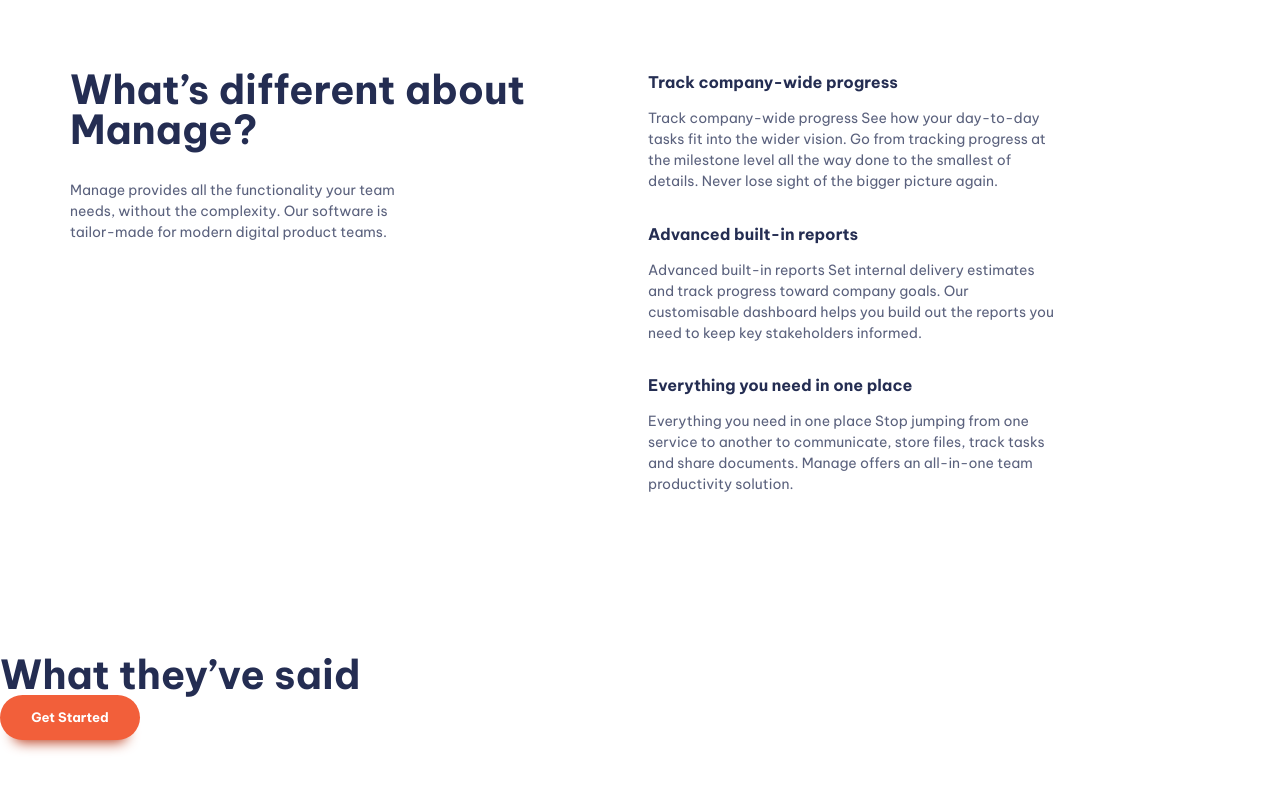
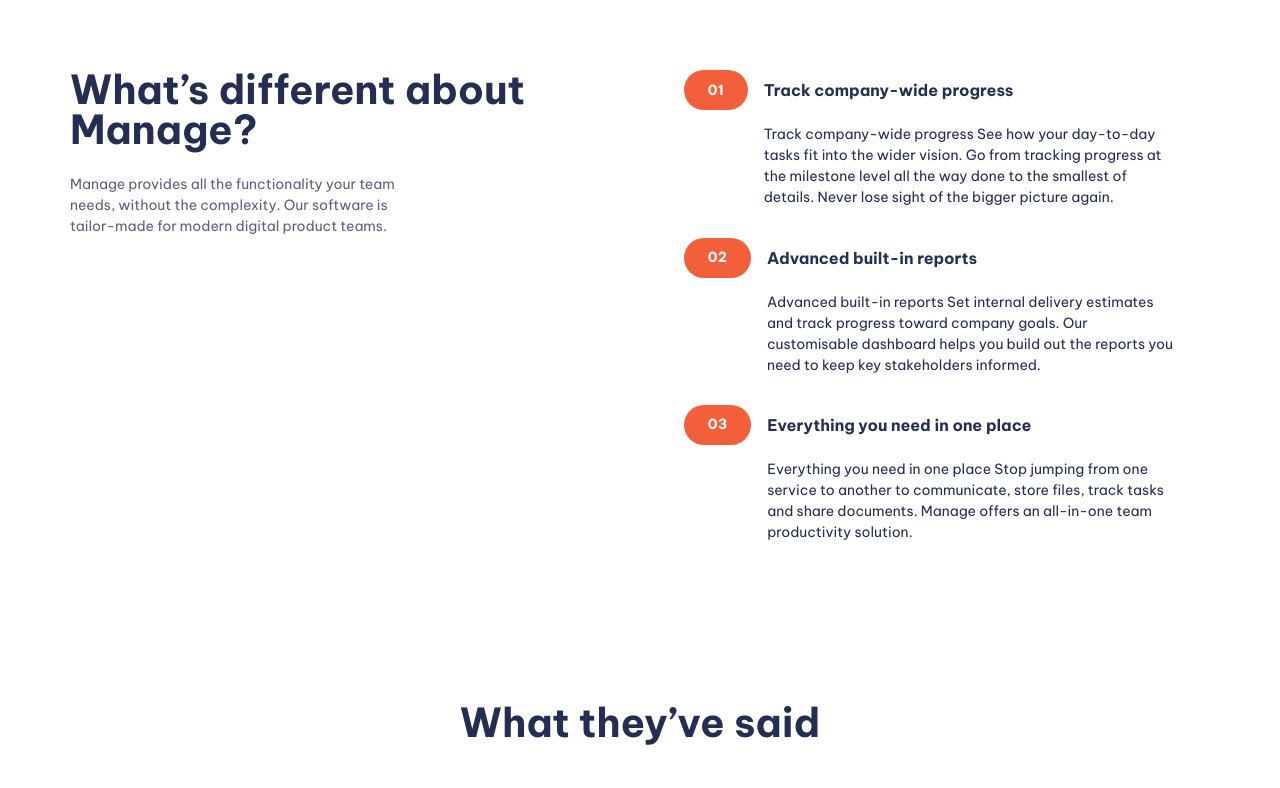
Before and after one commit to S1hredder/kurs-responsive-webiste, a website built with Vite: page index.html in a window 1280 px wide. Shown: the part 740-1528 px from the top of the page. Built offline with nearby package versions, Linux system fonts and the light colour scheme.

Commit message:
adding number and styling to li

```diff
--- a/index.html
+++ b/index.html
@@ -80,7 +80,10 @@
       <section class="padding-block-900">
         <div class="container">
           <div class="even-columns">
-            <div class="flow">
+            <div
+              class="flow text-center-sm-only margin-bottom-700"
+              style="--flow-spacer: 1.5rem"
+            >
               <h2 class="fs-secondary-heading fw-bold">
                 What’s different about Manage?
               </h2>
@@ -94,8 +97,10 @@
               <ul class="numbered-items | flow" role="list">
                 <li>
                   <div class="flow" style="--flow-spacer: 1em">
-                    <h3 class="fs-600 fw-bold">Track company-wide progress</h3>
-                    <p data-width="wide">
+                    <h3 class="numbered-items__title | fs-600 fw-bold">
+                      Track company-wide progress
+                    </h3>
+                    <p class="numbered-items__body" data-width="wide">
                       Track company-wide progress See how your day-to-day tasks
                       fit into the wider vision. Go from tracking progress at
                       the milestone level all the way done to the smallest of
@@ -105,8 +110,10 @@
                 </li>
                 <li>
                   <div class="flow" style="--flow-spacer: 1em">
-                    <h3 class="fs-600 fw-bold">Advanced built-in reports</h3>
-                    <p data-width="wide">
+                    <h3 class="numbered-items__title | fs-600 fw-bold">
+                      Advanced built-in reports
+                    </h3>
+                    <p class="numbered-items__body" data-width="wide">
                       Advanced built-in reports Set internal delivery estimates
                       and track progress toward company goals. Our customisable
                       dashboard helps you build out the reports you need to keep
@@ -116,10 +123,10 @@
                 </li>
                 <li>
                   <div class="flow" style="--flow-spacer: 1em">
-                    <h3 class="fs-600 fw-bold">
+                    <h3 class="numbered-items__title | fs-600 fw-bold">
                       Everything you need in one place
                     </h3>
-                    <p data-width="wide">
+                    <p class="numbered-items__body" data-width="wide">
                       Everything you need in one place Stop jumping from one
                       service to another to communicate, store files, track
                       tasks and share documents. Manage offers an all-in-one
@@ -132,9 +139,14 @@
           </div>
         </div>
       </section>
-      <section class="caroues1 | padding-block-800">
-        <h2 class="fs-secondary-heading fw-bold">What they’ve said</h2>
-        <!-- Carousel here -->
+      <section
+        class="caroues1 | padding-block-800 text-center"
+        style="--flow-spacer: 3rem"
+      >
+        <h2 class="fs-secondary-heading fw-bold margin-bottom-700">
+          What they’ve said
+        </h2>
+        <!-- Slider here -->
         <button class="button">Get Started</button>
       </section>
       <section class="cta | padding-block-700 bg-accent-400 text-neutral-100">
--- a/style.css
+++ b/style.css
@@ -10,6 +10,7 @@
   --clr-primary-400: hsl(228, 39%, 23%);
 
   --clr-neutral-900: hsl(233, 12%, 13%);
+  --clr-neutral-200: hsl(0, 0%, 97%);
   --clr-neutral-100: hsl(0, 0%, 100%);
 
   --ff-primary: "Be Vietnam Pro", sans-serif;
@@ -251,6 +252,30 @@
     display: none;
   }
 }
+
+/* slider */
+/* .slider {
+  display: flex;
+  list-style:none;
+}
+
+.slider > * {
+  position: relative;
+  padding:var(--size-900) var(--size-400) var(--size-400) var(--size-600);
+  padding: var(--size-800);
+  width: 100%;
+  flex: 0 0 auto;
+  background-color: var(--clr-neutral-200);
+  border-radius: var(--size-300);
+}
+.slider img {
+  width:var(--size-800);
+  position: absolute;
+  inset:0;
+  margin-inline:auto;
+  top:0%;
+  transform: translateY(-50%);
+} */
 /* Footer */
 .primary-footer {
   --logo-color:var(--clr-neutral-100);
@@ -366,7 +391,65 @@
   background-repeat: no-repeat;
   opacity: 0.1;
 }
+.numbered-items {
+  counter-reset:count;
+  width:fit-content;
+  margin-inline:auto;
+}
+.numbered-items li {
+  counter-increment: count;
+}
+.numbered-items div {
+  display:grid;
+  position: relative;
+  grid-template-columns: min-content 1fr;
+  align-items: center;
+  column-gap:var(--size-400);
+}
+.numbered-items__title{
+grid-row:1/2;
+grid-column: 2/3;
+line-height: 1;
+}
 
+.numbered-items__body{
+  grid-column: 1/-1;
+}
+@media (min-width:30em) {
+  .numbered-items__body {
+    grid-column: 2/-1;
+  }
+}
+
+.numbered-items div::before,
+.numbered-items div::after{
+  height: 40px;
+}
+
+.numbered-items div::before {
+  content:'0' counter(count);
+  display:flex;
+  align-items: center;
+  color:var(--clr-neutral-100);
+  font-weight: var(--fw-bold);
+  background-color: var(--clr-accent-400);
+  padding:var(--size-200) var(--size-500);
+  border-radius:100vw;
+  grid-row:1/2;
+  grid-column:1/2;
+}
+@media (max-width:30em) {
+  .numbered-items div::after {
+     content:"";
+     display:block;
+     z-index:-1;
+     border-radius:100vw 0 0 100vw;
+     grid-column: 1/-1;
+     grid-row:1/2;
+     background:var(--clr-accent-100);
+     box-shadow:4em 0 0 var(--clr-accent-100);
+  }
+}
 /* Utility classes */
 .visually-hidden {
   position: absolute;
@@ -490,7 +573,9 @@
 .padding-block-900 {
   padding-block: var(--size-900);
 }
-
+.margin-bottom-700{
+  margin-block-end:var(--size-700);
+}
 .container {
   --max-width: 1140px;
   --margin: 2rem;
@@ -503,7 +588,20 @@
   display: grid;
   gap: 1rem;
 }
-
+.text-center {
+  text-align: center;
+}
+.text-center p {
+  margin-inline:auto;
+}
+@media (max-width:50em){
+  .text-center-sm-only {
+    text-align: center;
+  }
+  .text-center-sm-only p {
+    margin-inline:auto;
+  }
+}
 .display-sm-none {
   display: none;
 }
```
